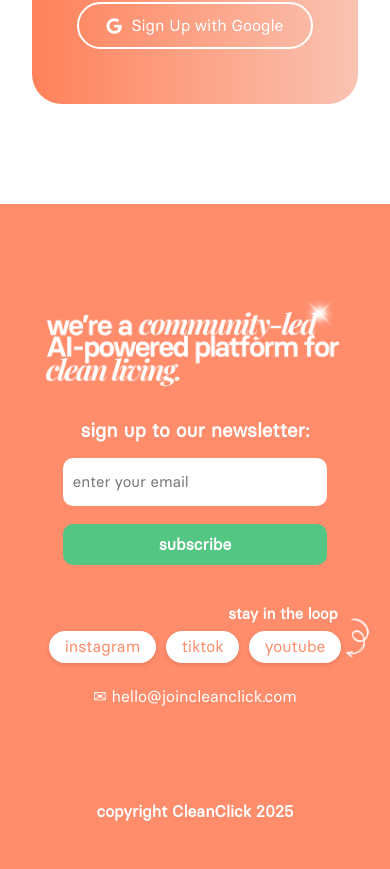
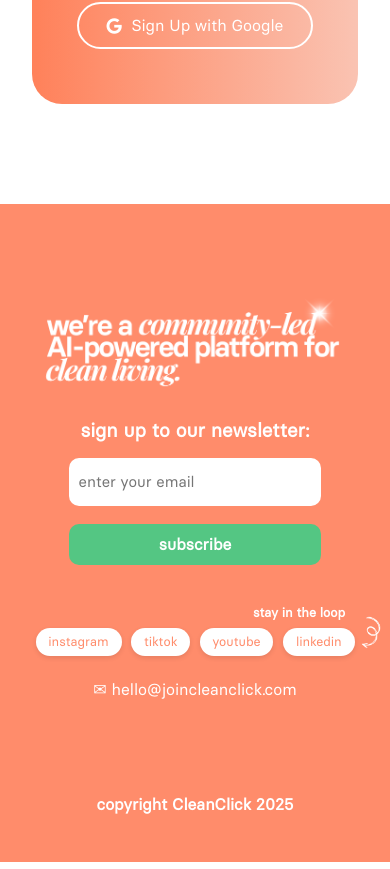
Before and after one commit to vedantsp/cc-landing-page-main, a React (Create React App) app in the folder frontend/: page /aboutUs in a window 390 px wide. Shown: the part 2937-3806 px from the top of the page. Built offline with nearby package versions, Linux system fonts and the light colour scheme; no server answers.

Commit message:
footer linkedin

```diff
--- a/frontend/src/components/Footer/Footer.css
+++ b/frontend/src/components/Footer/Footer.css
@@ -153,11 +153,15 @@
   }
 
   .footer-right {
-    order: 2;
-    margin-top: -2rem;
-    padding-left: 0;
-    align-items: center;
-  }
+  order: 2;
+  margin-top: -2rem;
+  padding-left: 0;
+  max-width:200px;
+  display: flex;
+  flex-direction: column;
+  align-items: center;
+  justify-content: center;
+}
 
   .newsletter-form {
     justify-content: center;
@@ -198,4 +202,54 @@
   .newsletter-input::placeholder {
   font-size: 0.95rem;
 }
+.footer-tags{
+  justify-content: center;
 }
+.footer-tags a {
+  padding: 0.4rem 0.8rem;
+  border-radius: 20px;
+  font-size: 0.8rem;
+  font-weight: 500;
+  text-decoration: none;
+  box-shadow: 0 2px 5px rgba(0, 0, 0, 0.1);
+  transition: background 0.3s ease;
+}
+.social-footer p{
+  margin-right: -2rem;
+  font-size: 0.8rem;
+}
+
+.footer-arrow {
+  top: 14px;
+  right: -35px;
+  width: 40px;
+  height: auto;
+  filter: invert(1) brightness(2);
+}
+}
+@media (max-width:340px) {
+.footer-tags a {
+  padding: 0.4rem 0.8rem;
+  border-radius: 20px;
+  font-size: 0.6rem;
+  font-weight: 500;
+  text-decoration: none;
+  box-shadow: 0 2px 5px rgba(0, 0, 0, 0.1);
+  transition: background 0.3s ease;
+}
+.social-footer p{
+  margin-right: -1rem;
+  font-size: 0.6rem;
+}
+
+.footer-arrow {
+  top: 14px;
+  right: -35px;
+  width: 40px;
+  height: auto;
+  filter: invert(1) brightness(2);
+  opacity: 0;
+}
+
+
+}
--- a/frontend/src/components/Footer/Footer.jsx
+++ b/frontend/src/components/Footer/Footer.jsx
@@ -117,6 +117,13 @@ const Footer = () => {
               >
                 youtube
               </a>
+              <a
+    href="https://www.linkedin.com/company/clean-click-world/"
+    target="_blank"
+    rel="noopener noreferrer"
+  >
+    linkedin
+  </a>
             </div>
           </div>
           <p className="email-link">✉ hello@joincleanclick.com</p>
```
